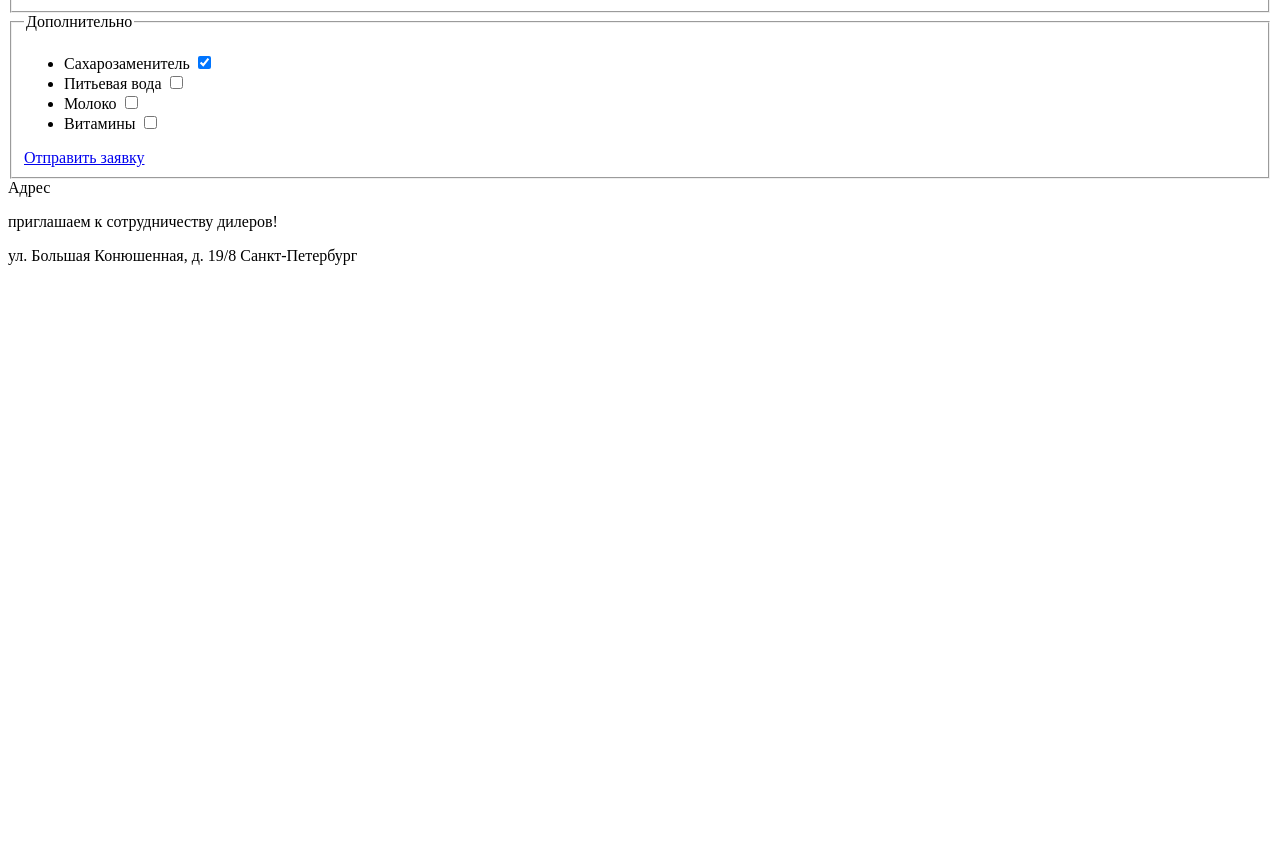
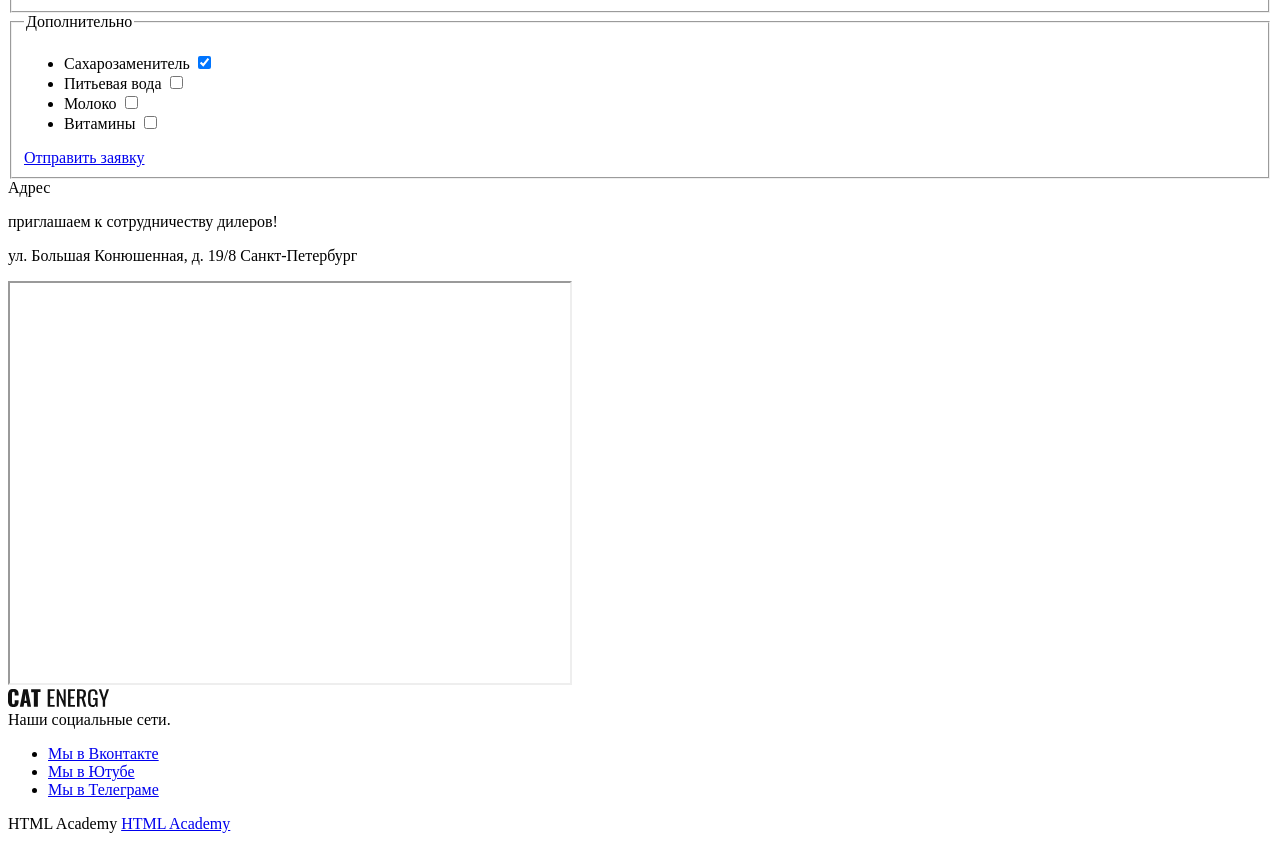
Before and after one commit to htmlacademy-adaptive/1840995-cat-energy-26, a website: page source/module.html in a window 1280 px wide. Shown: the part 667-1508 px from the top of the page. Before the commit the page ends 948 px from the top, so only its background shows below. Drawn offline with Linux system fonts and the light colour scheme.

Commit message:
доделывает catalog.html и module.html

```diff
--- a/source/module.html
+++ b/source/module.html
@@ -3,6 +3,7 @@
 
 <head>
   <meta charset="utf-8">
+  <meta name="viewport" content="width=device-width, initial-scale=1">
   <title>HTML Academy: Кэт энерджи</title>
 </head>
 
@@ -33,6 +34,7 @@
       </div>
     </nav>
   </header>
+  <main class="main-container">
     <section class="module-promo">
       <h1 class="module-promo__header">Подбор программы</h1>
       <p class="module-promo">Заполните анкету, и мы подберем программу питания для вашего кота</p>
@@ -62,14 +64,19 @@
       </fieldset>
       <fieldset class="radiobuttons">
         <legend class="radiobuttons__title"><span class="visually-hidden">Тип программы.</span></legend>
-      <label class="radiobuttons__item"><input class="radiobuttons__input" type="radio" name="programs" checked value="lose-weight">Похудение</label>
-      <label class="radiobuttons__item"><input class="radiobuttons__input" type="radio" name="programs" value="get-weight">Набор массы</label>
-      <label class="radiobuttons__item"><input class="radiobuttons__input" type="radio" name="programs" value="advice">Не знаю (Нужен ваш совет)</label>
+        <label class="radiobuttons__item"><input class="radiobuttons__input" type="radio" name="programs" checked
+            value="lose-weight">Похудение</label>
+        <label class="radiobuttons__item"><input class="radiobuttons__input" type="radio" name="programs"
+            value="get-weight">Набор массы</label>
+        <label class="radiobuttons__item"><input class="radiobuttons__input" type="radio" name="programs"
+            value="advice">Не знаю (Нужен ваш совет)</label>
       </fieldset>
       <fieldset class="contacts">
         <legend class="contacts__title">Контактные данные (владельца кота)</legend>
-      <label class="contacts__item">E-mail:*<input type="email" placeholder="kuklachev@gmail.com" name="email" required></label>
-      <label class="contacts__item">Телефон:*<input type="tel" placeholder="8 (960) 900-60-90" name="tel" required></label>
+        <label class="contacts__item">E-mail:*<input type="email" placeholder="kuklachev@gmail.com" name="email"
+            required></label>
+        <label class="contacts__item">Телефон:*<input type="tel" placeholder="8 (960) 900-60-90" name="tel"
+            required></label>
       </fieldset>
       <fieldset class="comments">
         <legend class="comments__title">Комментарий</legend>
@@ -106,12 +113,43 @@
         <a href="#" class="send-button button">Отправить заявку</a>
       </fieldset>
     </form>
+    <section class="address">
       <div class="address__wrapper">
-    <div class="address">
         <span class="visually-hidden">Адрес</span>
         <p class="address__welcome">приглашаем к сотрудничеству дилеров!</p>
         <p class="address__street">ул. Большая Конюшенная, д. 19/8 Санкт-Петербург</p>
       </div>
+      <iframe src="https://yandex.ru/map-widget/v1/-/CCURjFF8lB" width="560" height="400" allowfullscreen="true"
+        style="position:relative;"></iframe>
+    </section>
+  </main>
+  <footer class="main-footer">
+    <div class="main-footer__wrapper">
+      <div class="main-footer__logo">
+        <a class="main-footer__logo main-header__logo-text">
+          <img src="/source/img/logo-text.svg" width="101" height="18" alt="Магазин «Cat Energy».">
+        </a>
       </div>
+      <div class="main-footer__social social">
+        <span class="visually-hidden">Наши социальные сети.</span>
+        <ul class="social__list">
+          <li class="social__item">
+            <a class="social__link social__link--vkontakte" href="https://vk.com/htmlacademy">Мы в Вконтакте</a>
+          </li>
+          <li class="social__item">
+            <a class="social__link social__link--youtube" href="https://www.youtube.com/user/htmlacademyru">Мы в
+              Ютубе</a>
+          </li>
+          <li class="social__item">
+            <a class="social__link social__link--telegram" href="https://t.me/htmlacademy">Мы в Телеграме</a>
+          </li>
+        </ul>
+      </div>
+      <div class="main-footer__copyright copyright">
+        <span class="copyright__text">HTML Academy</span>
+        <a class="copyright__link" href="https://htmlacademy.ru/intensive/adaptive">HTML Academy</a>
+      </div>
+    </div>
+  </footer>
 
 </body>
```
Also changed, not shown: source/catalog.html (+37 -10 lines), source/index.html (+1 -0 lines). Lines whose indentation alone changed are shown as unchanged.
